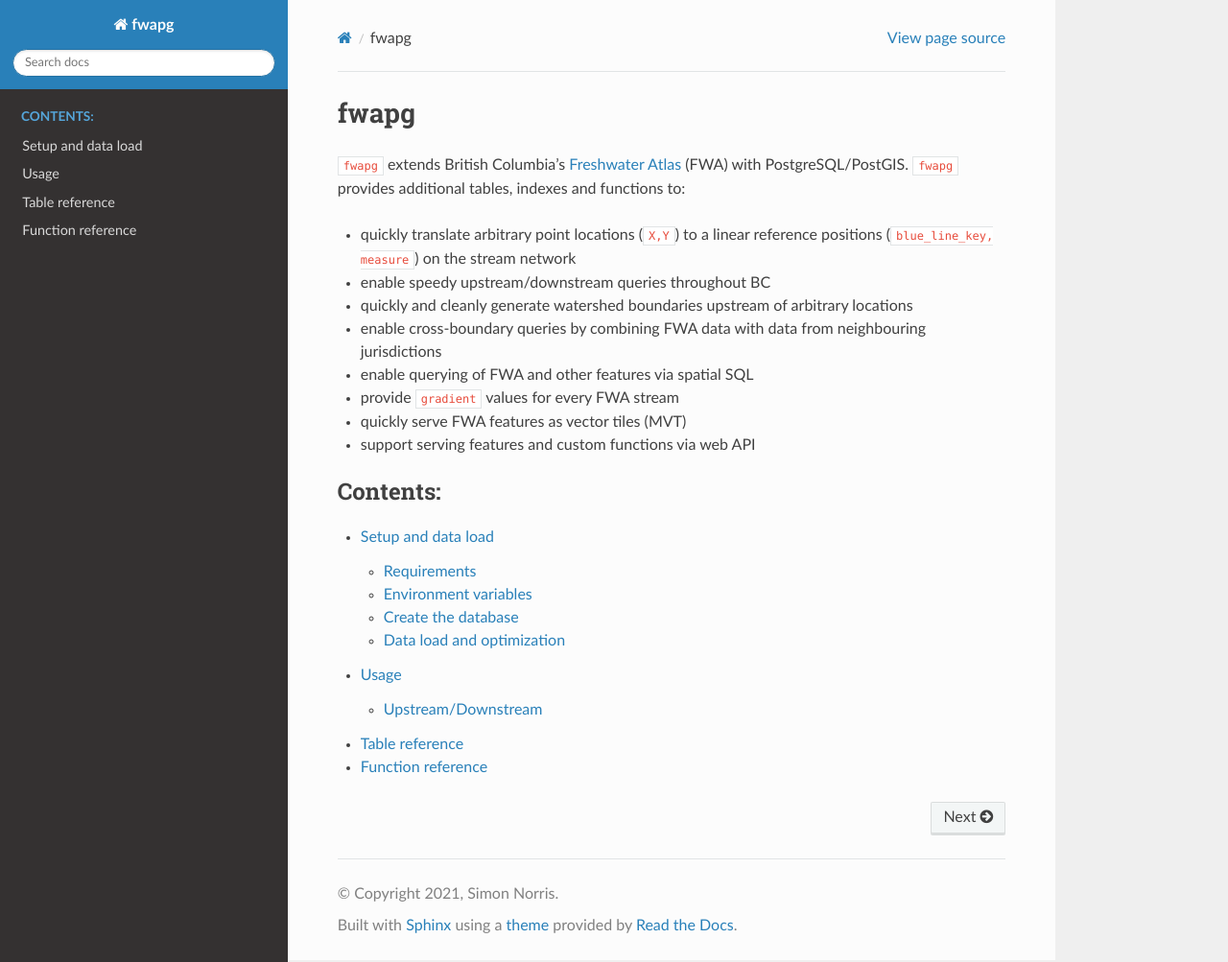
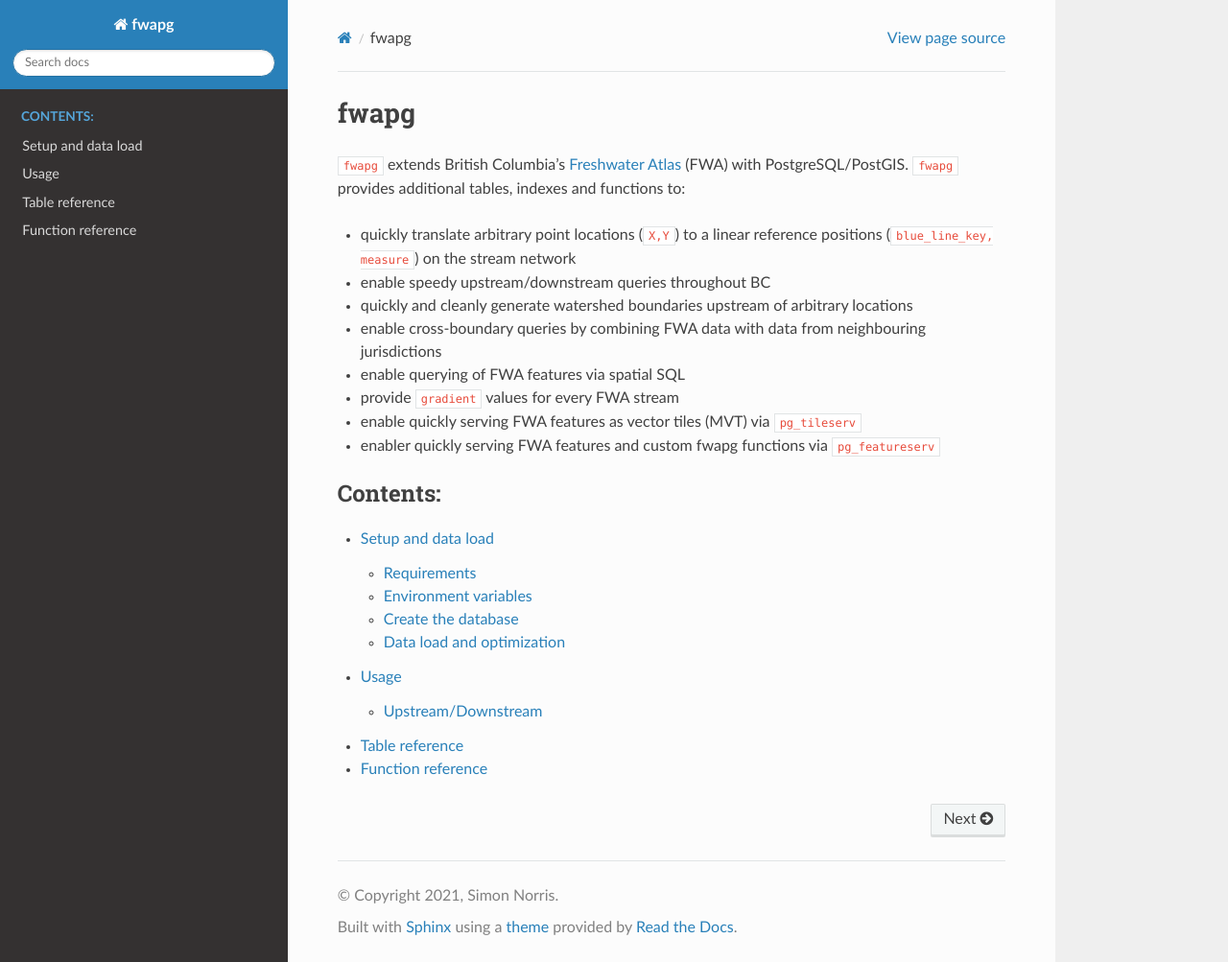
Before and after one commit to smnorris/fwapg, a Sphinx documentation site: the page built from docs/index.rst, in a window 1280 px wide and 1003 px high. Shown: the whole window at 96% size. Built offline with Sphinx 7.4.7 and the Read the Docs theme 2.0.0, drawn with Linux system fonts in a browser that asks for light colours.

Commit message:
standardize feature highights in both locations

```diff
--- a/docs/index.rst
+++ b/docs/index.rst
@@ -12,10 +12,10 @@ fwapg
 - enable speedy upstream/downstream queries throughout BC
 - quickly and cleanly generate watershed boundaries upstream of arbitrary locations
 - enable cross-boundary queries by combining FWA data with data from neighbouring jurisdictions
-- enable querying of FWA and other features via spatial SQL
+- enable querying of FWA features via spatial SQL
 - provide ``gradient`` values for every FWA stream
-- quickly serve FWA features as vector tiles (MVT)
-- support serving features and custom functions via web API
+- enable quickly serving FWA features as vector tiles (MVT) via ``pg_tileserv``
+- enabler quickly serving FWA features and custom fwapg functions via ``pg_featureserv``
 
 
 
```
Also changed, not shown: README.md (+1 -1 lines).
